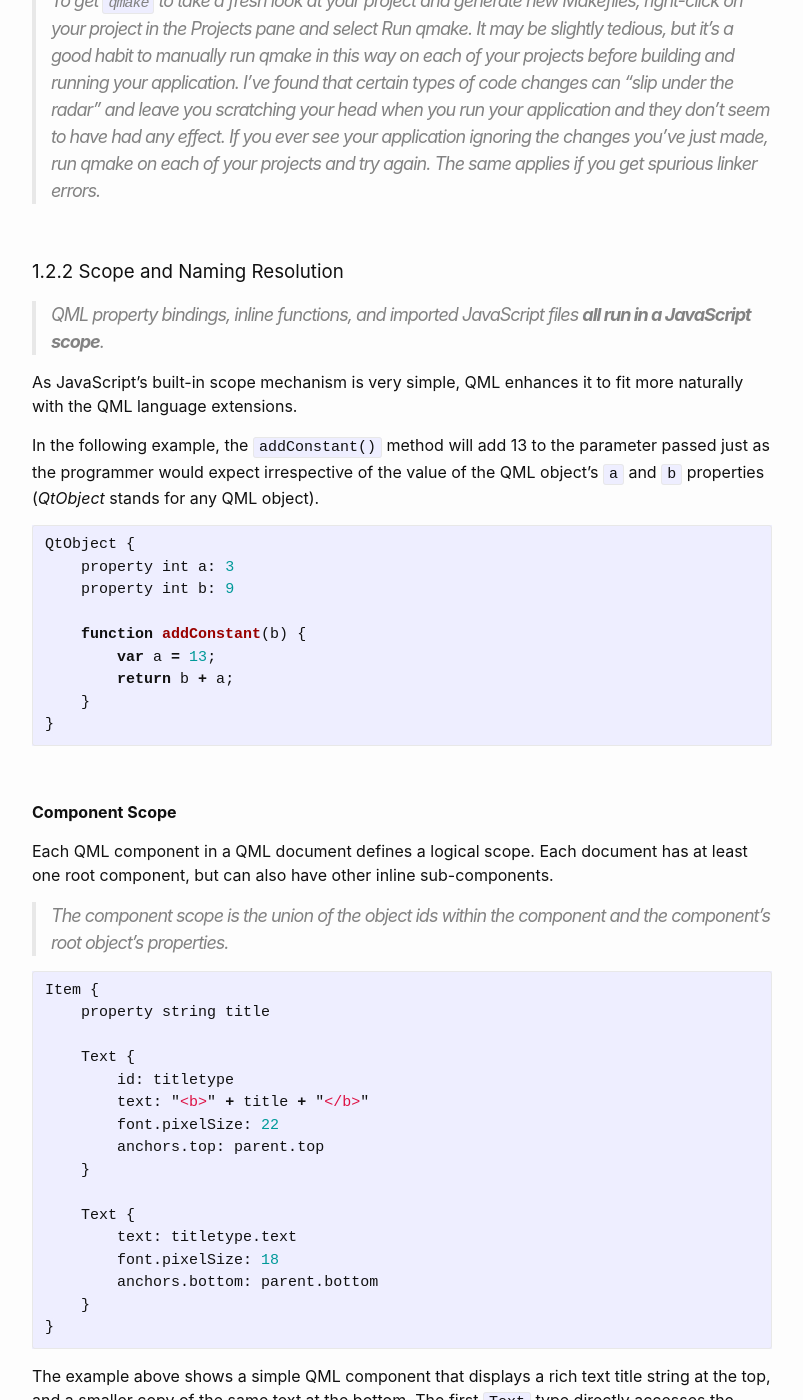
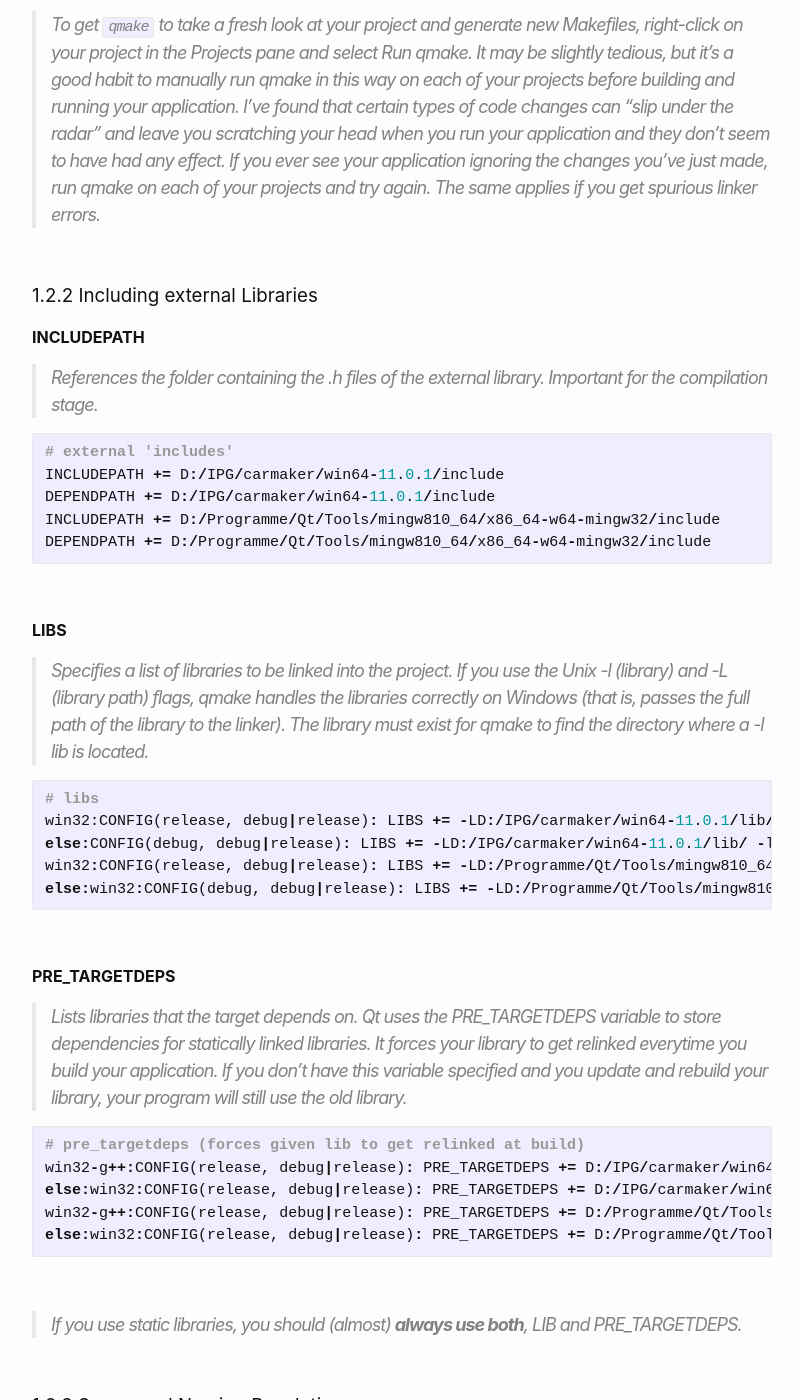
Before and after one commit to Hautaklyttn/progDocs, a Jekyll site: the page built from docs/articles/qt_qml.md, in a window 1280 px wide and 1400 px high, scrolled down 21407 px. Shown: the whole window, without its empty margins (238-1041 px from the left). Built offline with Jekyll 4.4.1, drawn with Linux system fonts in a browser that asks for light colours; some of the changed text lies outside the part shown.

Commit message:
qml addition

````diff
--- a/docs/articles/qt_qml.md
+++ b/docs/articles/qt_qml.md
@@ -18,7 +18,8 @@ layout: default
 &nbsp;&nbsp;&nbsp;&nbsp;&nbsp;&nbsp;&nbsp;&nbsp;&nbsp;&nbsp; [<font size="-1">1.1.3 `Signals` and `Slots`</font>](#ch1-1-3)
 &nbsp;&nbsp;&nbsp;&nbsp;&nbsp; [<font size="-1">1.2 Application Basics</font>](#ch1-2)
 &nbsp;&nbsp;&nbsp;&nbsp;&nbsp;&nbsp;&nbsp;&nbsp;&nbsp;&nbsp; [<font size="-1">1.2.1 qmake</font>](#ch1-2-1)
-&nbsp;&nbsp;&nbsp;&nbsp;&nbsp;&nbsp;&nbsp;&nbsp;&nbsp;&nbsp; [<font size="-1">1.2.2 Scope and Naming Resolution</font>](#ch1-2-2)
+&nbsp;&nbsp;&nbsp;&nbsp;&nbsp;&nbsp;&nbsp;&nbsp;&nbsp;&nbsp; [<font size="-1">1.2.2 Including external Libraries</font>](#ch1-2-2)
+&nbsp;&nbsp;&nbsp;&nbsp;&nbsp;&nbsp;&nbsp;&nbsp;&nbsp;&nbsp; [<font size="-1">1.2.3 Scope and Naming Resolution</font>](#ch1-2-3)
 &nbsp;&nbsp;&nbsp;&nbsp;&nbsp; [<font size="-1">1.3 Deployment</font>](#ch1-3)
 &nbsp;&nbsp;&nbsp;&nbsp;&nbsp;&nbsp;&nbsp;&nbsp;&nbsp;&nbsp; [<font size="-1">1.3.1 windeployqt</font>](#ch1-3-1)
 &nbsp;&nbsp;&nbsp;&nbsp;&nbsp;&nbsp;&nbsp;&nbsp;&nbsp;&nbsp; [<font size="-1">1.3.2 'Static' deployment</font>](#ch1-3-2)
@@ -736,7 +737,54 @@ Whenever you save a change to your *\*.pro* files, qmake will parse the file. If
 &nbsp;
 
 <a name="ch1-2-2"></a>
-### 1.2.2 Scope and Naming Resolution
+### 1.2.2 Including external Libraries
+
+**INCLUDEPATH**
+> References the folder containing the .h files of the external library. Important for the compilation stage.
+
+```c
+# external 'includes'
+INCLUDEPATH += D:/IPG/carmaker/win64-11.0.1/include
+DEPENDPATH += D:/IPG/carmaker/win64-11.0.1/include
+INCLUDEPATH += D:/Programme/Qt/Tools/mingw810_64/x86_64-w64-mingw32/include
+DEPENDPATH += D:/Programme/Qt/Tools/mingw810_64/x86_64-w64-mingw32/include
+```
+
+&nbsp;
+
+**LIBS**
+> Specifies a list of libraries to be linked into the project. If you use the Unix -l (library) and -L (library path) flags, qmake handles the libraries correctly on Windows (that is, passes the full path of the library to the linker). The library must exist for qmake to find the directory where a -l lib is located.
+
+```c
+# libs
+win32:CONFIG(release, debug|release): LIBS += -LD:/IPG/carmaker/win64-11.0.1/lib/ -lapo-client-win32
+else:CONFIG(debug, debug|release): LIBS += -LD:/IPG/carmaker/win64-11.0.1/lib/ -lapo-client-win32d
+win32:CONFIG(release, debug|release): LIBS += -LD:/Programme/Qt/Tools/mingw810_64/x86_64-w64-mingw32/lib/ -lws2_32
+else:win32:CONFIG(debug, debug|release): LIBS += -LD:/Programme/Qt/Tools/mingw810_64/x86_64-w64-mingw32/lib/ -lws2_32d
+```
+
+&nbsp;
+
+**PRE_TARGETDEPS**
+> Lists libraries that the target depends on. Qt uses the PRE_TARGETDEPS variable to store dependencies for statically linked libraries. It forces your library to get relinked everytime you build your application. If you don't have this variable specified and you update and rebuild your library, your program will still use the old library.
+
+```c
+# pre_targetdeps (forces given lib to get relinked at build)
+win32-g++:CONFIG(release, debug|release): PRE_TARGETDEPS += D:/IPG/carmaker/win64-11.0.1/lib/libapo-client-win64.a
+else:win32:CONFIG(release, debug|release): PRE_TARGETDEPS += D:/IPG/carmaker/win64-11.0.1/lib/libapo-client-win64.a
+win32-g++:CONFIG(release, debug|release): PRE_TARGETDEPS += D:/Programme/Qt/Tools/mingw810_64/x86_64-w64-mingw32/lib/libws2_32.a
+else:win32:CONFIG(release, debug|release): PRE_TARGETDEPS += D:/Programme/Qt/Tools/mingw810_64/x86_64-w64-mingw32/lib/libws2_32.a
+```
+
+&nbsp;
+
+>  If you use static libraries, you should (almost) **always use both**, *LIB* and *PRE_TARGETDEPS*.
+
+
+&nbsp;
+
+<a name="ch1-2-3"></a>
+### 1.2.3 Scope and Naming Resolution
 
 > QML property bindings, inline functions, and imported JavaScript files **all run in a JavaScript scope**.
 
````
